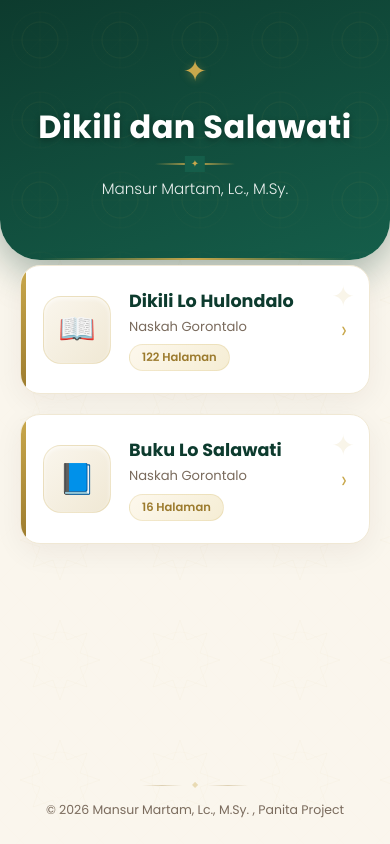
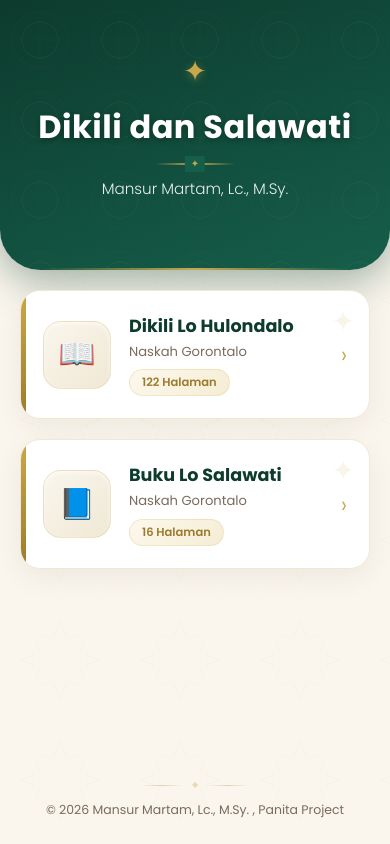
Before and after one commit to tuwiliyt/dikilidansalawati, a plain HTML site: page index.html in a window 390 px wide. Drawn offline with Linux system fonts and the light colour scheme.

```diff
--- a/index.html
+++ b/index.html
@@ -181,7 +181,7 @@
             background: linear-gradient(160deg, var(--emerald), var(--emerald-light));
             color: white;
             width: 100%;
-            padding: calc(50px + env(safe-area-inset-top)) 20px 60px;
+            padding: calc(50px + env(safe-area-inset-top)) 20px 70px;
             text-align: center;
             box-shadow: 0 10px 40px rgba(13, 59, 46, 0.4);
             border-bottom-left-radius: 40px;
@@ -254,7 +254,7 @@
             max-width: 800px;
             flex: 1;
             align-content: flex-start;
-            margin-top: -25px;
+            margin-top: -10px;
             position: relative;
             z-index: 10;
         }
```
